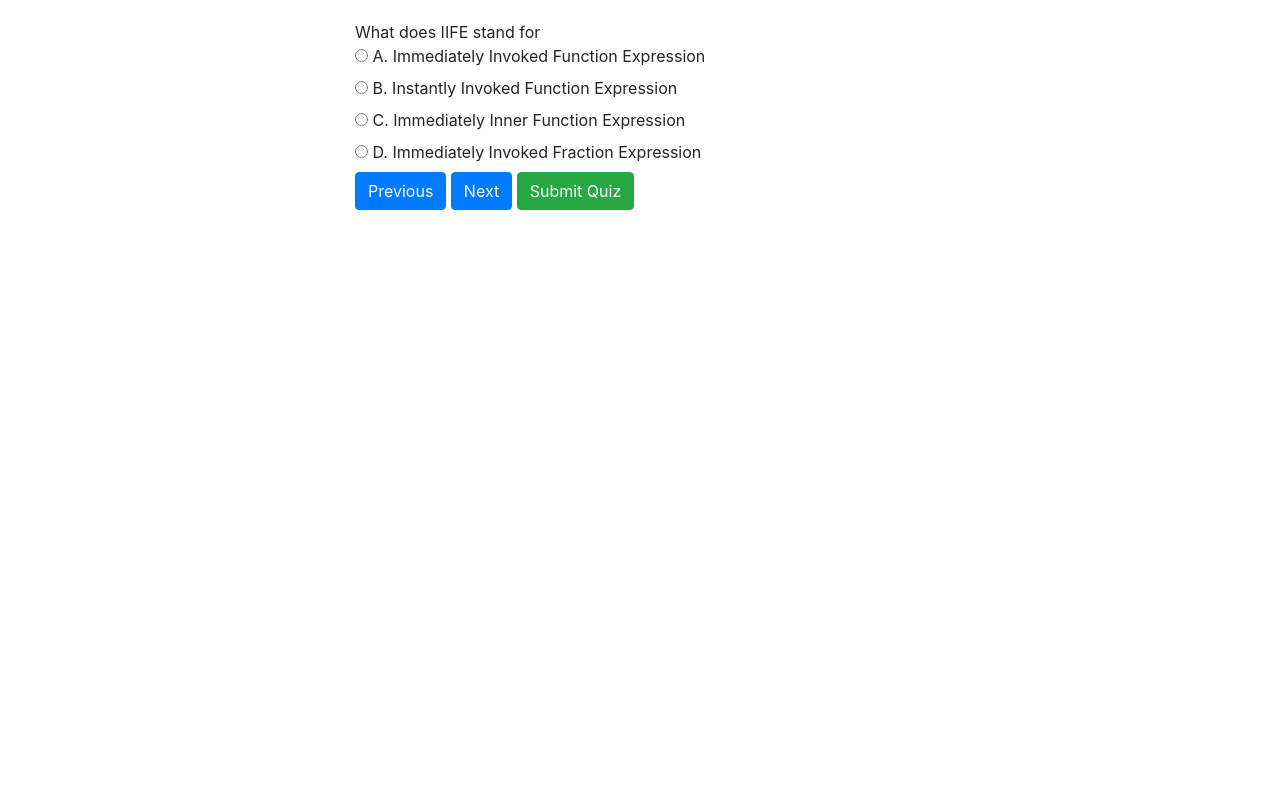
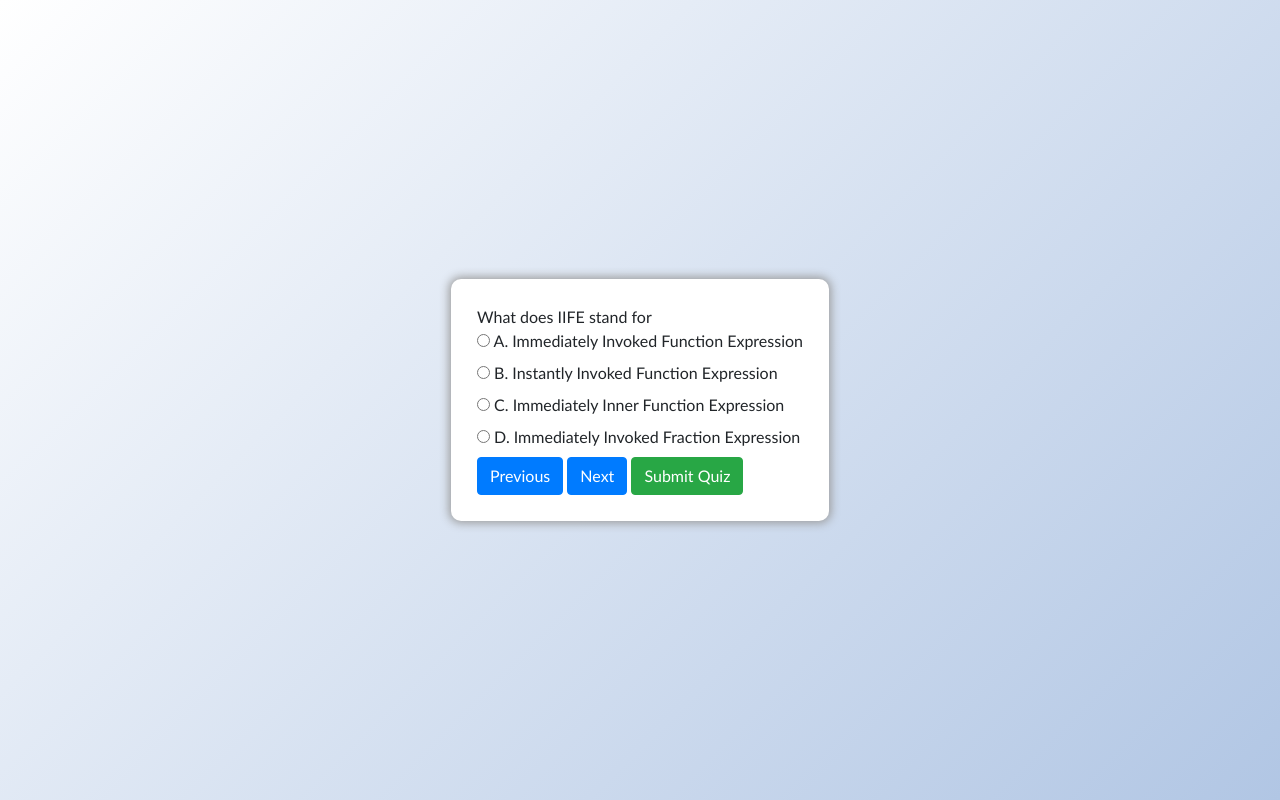
Before and after one commit to kourosh-alasti/bootstrap-quiz, a plain HTML site: page index.html in a window 1280 px wide. Drawn offline with nearby package versions, Linux system fonts and the light colour scheme.

Commit message:
update ui

```diff
--- a/styles/index.css
+++ b/styles/index.css
@@ -6,13 +6,29 @@
   box-sizing: border-box;
 }
 
+body {
+  background-color: #b1c6e4;
+  background-image: linear-gradient(315deg,#b1c6e4 0%, #ffffff);
+  font-family:'Trebuchet MS', 'Lucida Sans Unicode', 'Lucida Grande', 'Lucida Sans', Arial, sans-serif;
+  display: flex;
+  align-items: center;
+  justify-content: center;
+  height: 100vh;
+  margin: 0;
+}
+
 .quiz-container {
-  margin: 20px auto;
-  max-width: 600px;
+  background-color: #ffffff;
+  box-shadow:0 0 10px 2px #9b9b9b;
+  display:block;
+  margin: 20px center;
+  width: fit-content;
+  border-radius: 10px;
+  padding: 2%;
 }
 
 .quiz-question {
-  margin-bottom: 20px;
+  margin-bottom: 50px;
 }
 
 .results {
```
